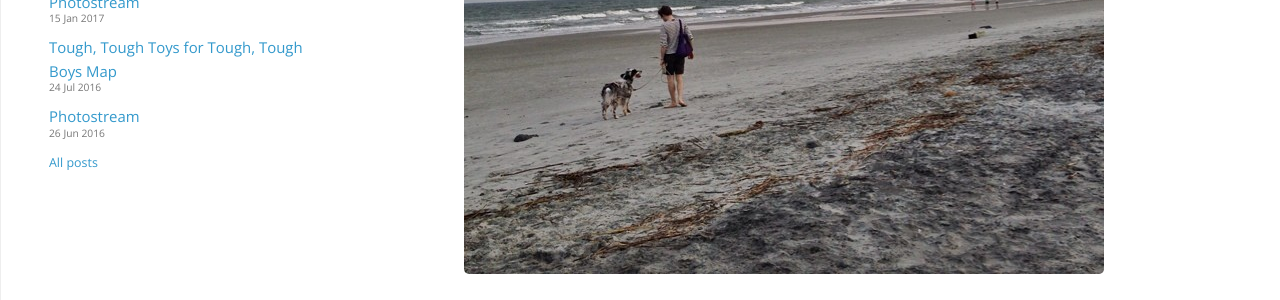
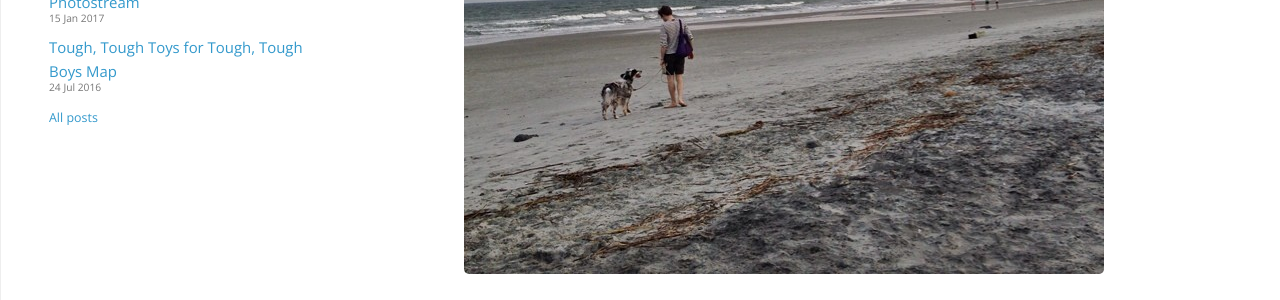
Before and after one commit to sethrylan/sethrylan.github.io, a Jekyll site: the page built from index.md, in a window 1280 px wide. Shown: the part 430-730 px from the top of the page. Built offline with Jekyll 4.4.1, drawn with Linux system fonts in a browser that asks for light colours; nearby versions of some CDN libraries.

Commit message:
Retweak.

```diff
--- a/_includes/nav.html
+++ b/_includes/nav.html
@@ -10,7 +10,7 @@
     <h3>Recent Posts <a href="{{site.url}}/atom.xml">
       <i class="fa fa-rss fa-2"></i>
     </h3>
-    {% for post in site.posts limit:4 %}
+    {% for post in site.posts limit:3 %}
     <a href="{{ post.url }}">{{ post.title }} <small>{{ post.date | date_to_string }}</small></a>
     {% endfor %}
     <small><a href="{{ site.url }}/posts.html">All posts</a></small>
```
